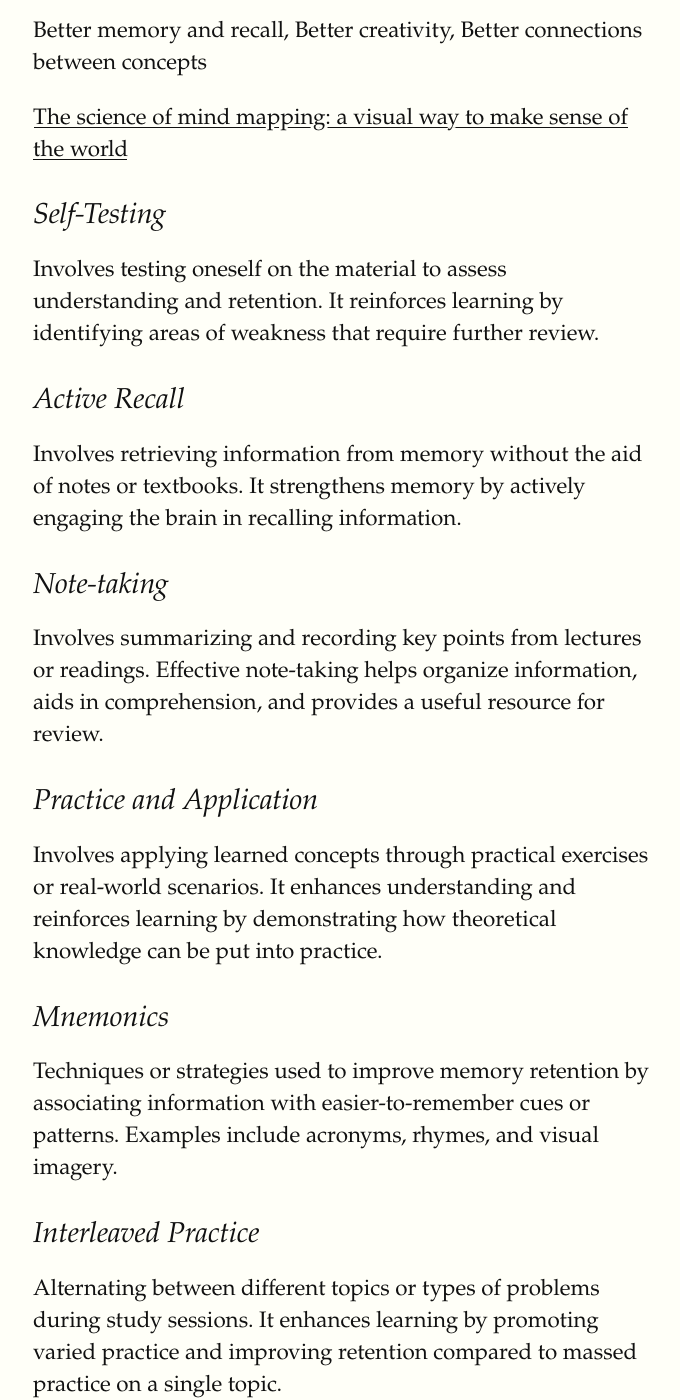
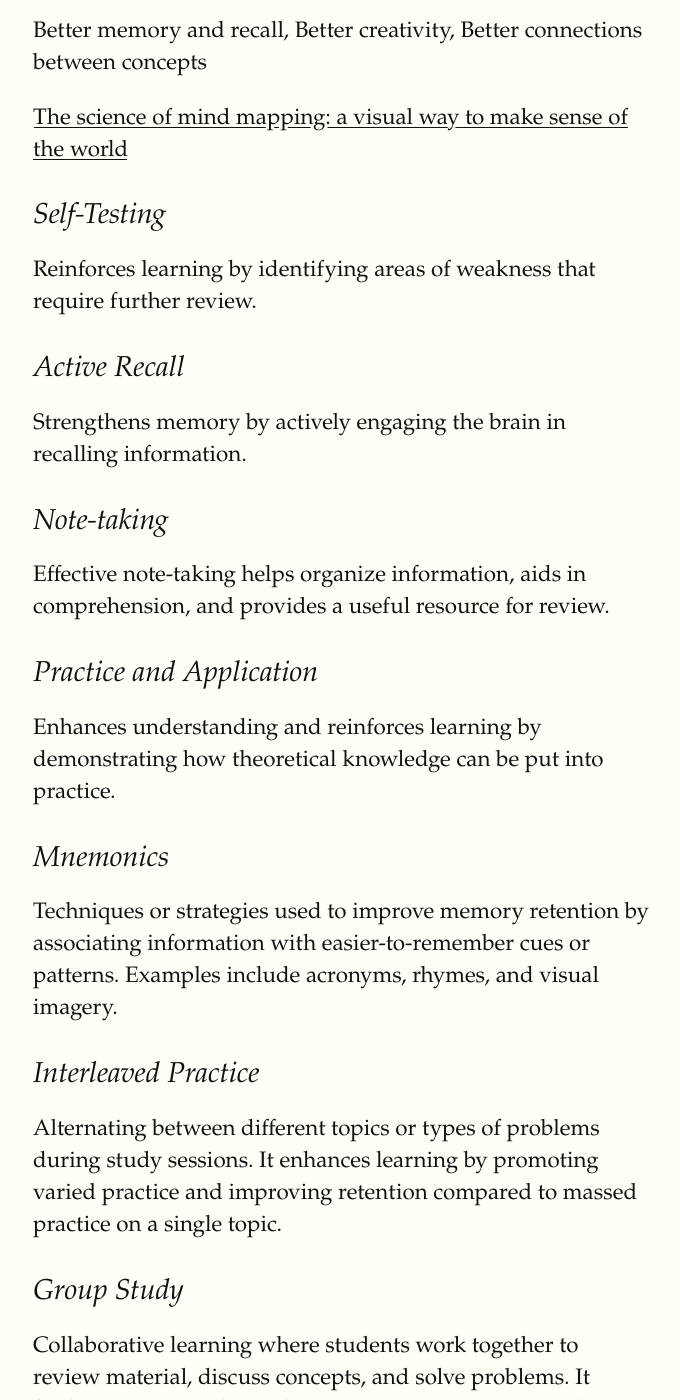
Before and after one commit to Rajlaxmi/rajlaxmi.github.io, a Jekyll site: the page built from _posts/2024-07-01-Learning-Techniques.md, in a window 1280 px wide and 1400 px high, scrolled down 1351 px. Shown: the whole window, without its empty margins (127-807 px from the left). Built offline with Jekyll 4.4.1, drawn with Linux system fonts in a browser that asks for light colours; some web fonts are replaced; some of the changed text lies outside the part shown.

Commit message:
Reducing content

```diff
--- a/_posts/2024-07-01-Learning-Techniques.md
+++ b/_posts/2024-07-01-Learning-Techniques.md
@@ -33,19 +33,19 @@
 
 ### Self-Testing
 
-Involves testing oneself on the material to assess understanding and retention. It reinforces learning by identifying areas of weakness that require further review.
+Reinforces learning by identifying areas of weakness that require further review.
 
 ### Active Recall
 
-Involves retrieving information from memory without the aid of notes or textbooks. It strengthens memory by actively engaging the brain in recalling information.
+Strengthens memory by actively engaging the brain in recalling information.
 
 ### Note-taking
 
-Involves summarizing and recording key points from lectures or readings. Effective note-taking helps organize information, aids in comprehension, and provides a useful resource for review.
+Effective note-taking helps organize information, aids in comprehension, and provides a useful resource for review.
 
 ### Practice and Application
 
-Involves applying learned concepts through practical exercises or real-world scenarios. It enhances understanding and reinforces learning by demonstrating how theoretical knowledge can be put into practice.
+Enhances understanding and reinforces learning by demonstrating how theoretical knowledge can be put into practice.
 
 ### Mnemonics
 
@@ -69,11 +69,11 @@
 
 ### No Multitasking
 
-Focusing on one task at a time rather than attempting to juggle multiple tasks simultaneously. It enhances concentration, reduces errors, and improves productivity and learning outcomes.
+Enhances concentration, reduces errors, and improves productivity and learning outcomes.
 
 ### Minimizing Distractions
 
-Removing or reducing distractions in the study environment to maintain focus and concentration. It includes strategies like turning off notifications, finding a quiet space, or using noise-canceling headphones.
+Removing distractions to maintain focus and concentration.
 
 ### Time Management
 
```
Also changed, not shown: other parts of _posts/2024-07-01-Learning-Techniques.md (+1 -1 lines).
